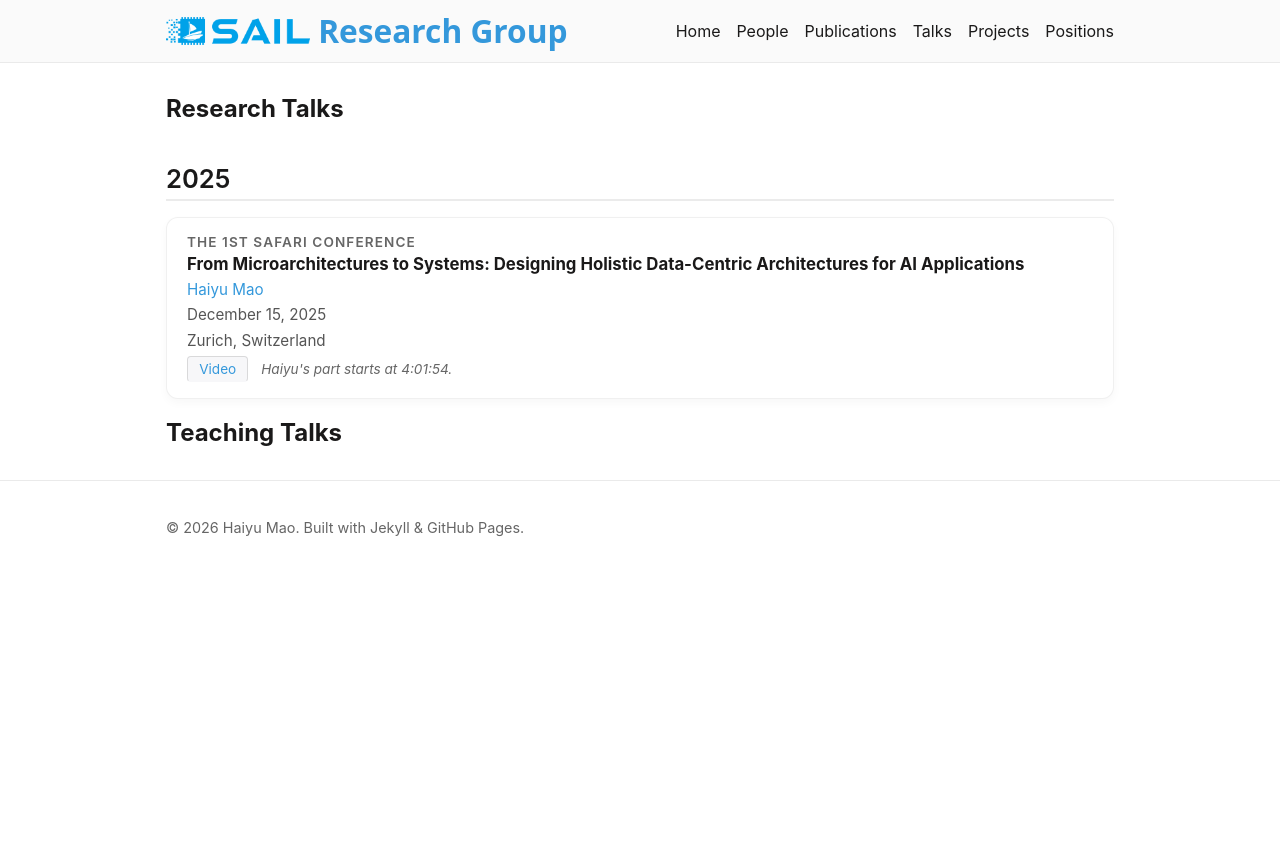
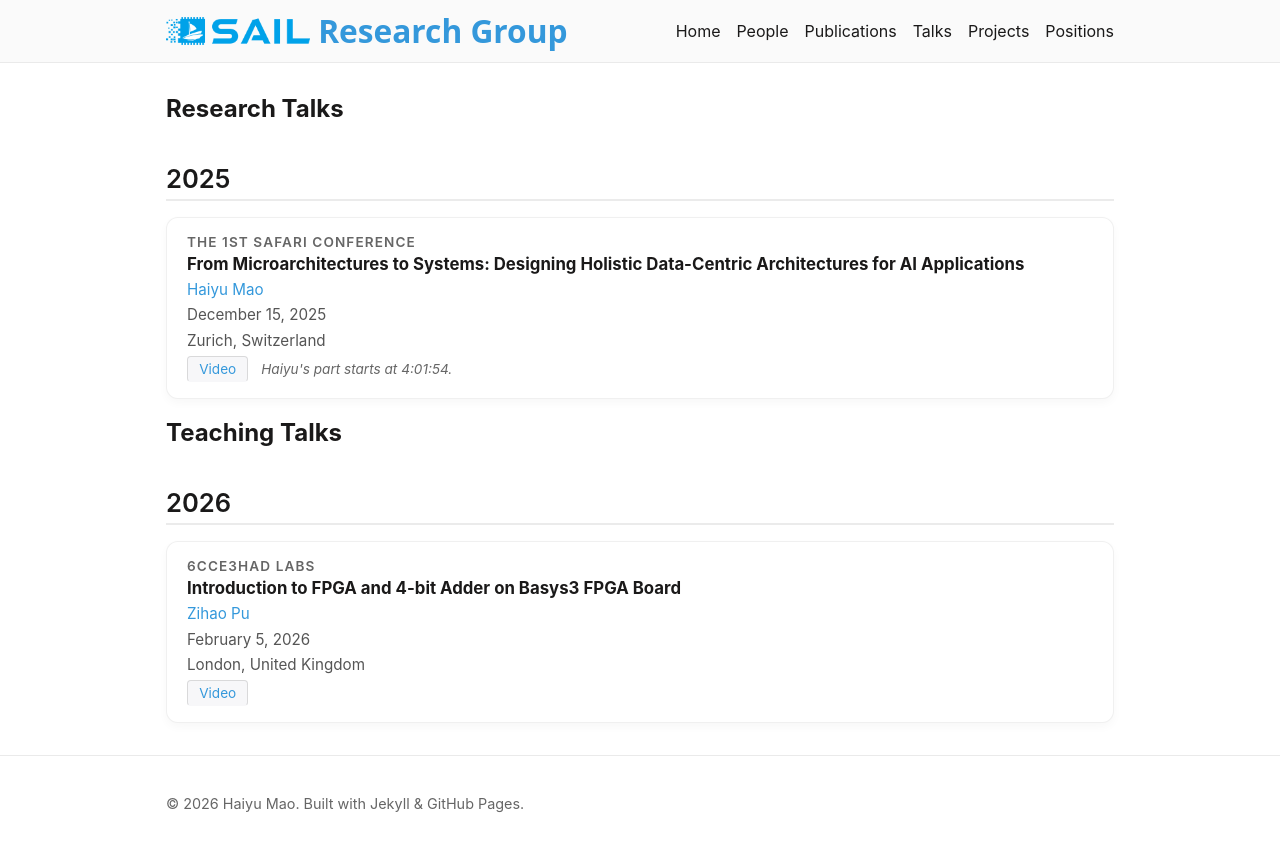
Before and after one commit to sail-research-group/sail-homepage, a Jekyll site: the page built from talks.md, in a window 1280 px wide. Shown: the top 851 px of the page. Built offline with Jekyll 4.4.1, drawn with Linux system fonts in a browser that asks for light colours.

Commit message:
Update talks and regenerate site

```diff
--- a/_data/talks.yml
+++ b/_data/talks.yml
@@ -8,3 +8,13 @@
   year: 2025
   description: "Haiyu's part starts at 4:01:54."
   type: "research"
+
+- title: "Introduction to FPGA and 4-bit Adder on Basys3 FPGA Board"
+  date: "February 5, 2026"
+  location: "London, United Kingdom"
+  venue: "6CCE3HAD Labs"
+  presenter: "Zihao Pu"
+  presenter_link: "/people/#zihao-pu"
+  video: "https://youtu.be/4a6D7fwtctE"
+  year: 2026
+  type: "teaching"
```
Also changed, not shown: 10 other files.
